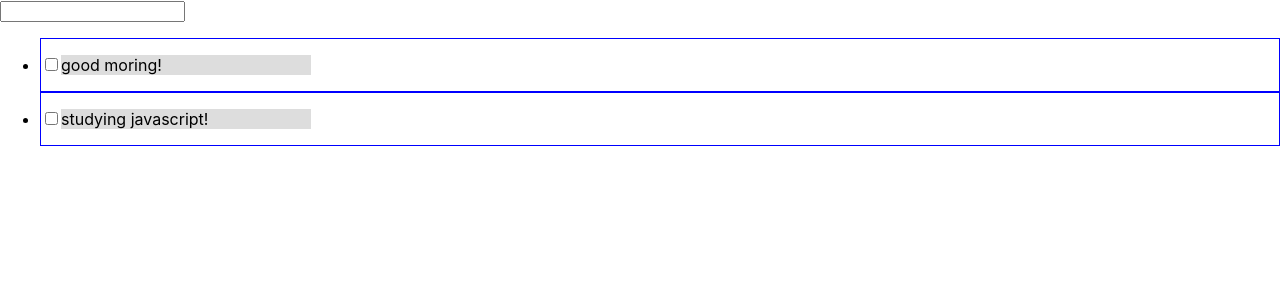
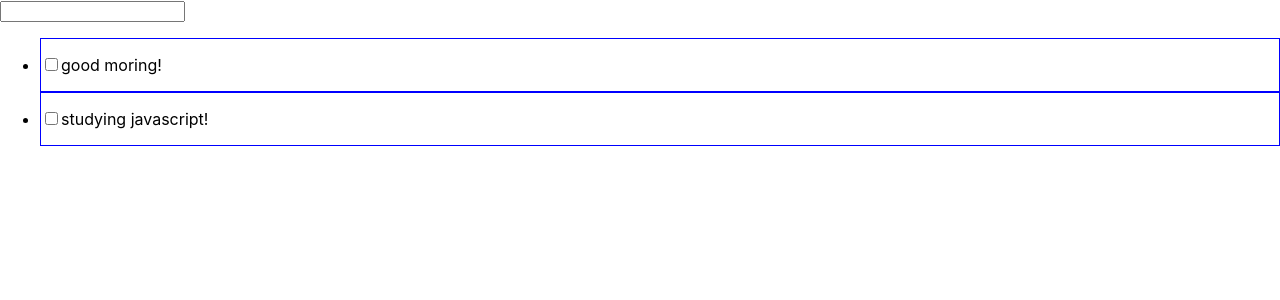
Before and after one commit to sarah1446/todo-list, a React (Create React App) app: page / in a window 1280 px wide. Shown: the top 300 px of the page. Built offline with nearby package versions, Linux system fonts and the light colour scheme.

Commit message:
각각의 리스트 체크박스 completed완료

```diff
--- a/src/App.css
+++ b/src/App.css
@@ -42,7 +42,6 @@
     border: 1px solid blue;
 }
 .todo-list p {
-    background-color:#ddd;
     display: inline-block;
     width: 250px;
 }
@@ -55,3 +54,8 @@
 .todo-list:hover .deleteBtn{
     display: inline-block;
 }
+
+.completed{
+    text-decoration: line-through;
+    color: #ddd;
+}
--- a/src/App.js
+++ b/src/App.js
@@ -11,11 +11,13 @@ class App extends React.Component {
             todos : [
                 {
                     text: 'good moring!',
-                    id: 6783
+                    id: 6783,
+                    activeMode: true
                 },
                 {
                     text: 'studying javascript!',
-                    id: 10
+                    id: 10,
+                    activeMode: true
                 }
             ]
         }
@@ -30,7 +32,7 @@ class App extends React.Component {
         this.setState({
             todos: [
                 ...this.state.todos,
-                {text:todo, id:uuidv4()}
+                {text:todo, id:uuidv4(), activeMode: true}
             ],
         })
     }
--- a/src/components/Contents/List.js
+++ b/src/components/Contents/List.js
@@ -5,6 +5,7 @@ class List extends React.Component {
         super(props);
         this.state = {
             updatingMode: false,
+            activeMode: true
         }
     }
 
@@ -38,6 +39,17 @@ class List extends React.Component {
         this.props.deleteTodo( this.props.list)
     }
 
+    toggleSelect = e => {
+        if(e.target.checked) { //체크박스 체크하면
+            this.setState({
+                activeMode: false
+            })
+        }else{
+            this.setState({
+                activeMode: true
+            })
+        }
+    }
 
 
     render() {
@@ -49,7 +61,7 @@ class List extends React.Component {
                 onMouseOver={this.listHover}
                 onMouseOut={this.listHoverOut}
             >
-                <input type="checkbox" className="toggle"/>
+                <input type="checkbox" className="toggle" onClick={this.toggleSelect}/>
                 {
                     this.state.updatingMode === true ?
                         <input type="text"
@@ -60,9 +72,12 @@ class List extends React.Component {
                             autoFocus
                         />
                     :
-                        <p>
-                            {text}
-                        </p>
+                    (
+                        this.state.activeMode === true ?
+                            <p>{text}</p>
+                        :
+                            <p className="completed">{text}</p>
+                    )
                 }
                 <span
                 className="deleteBtn"
```
